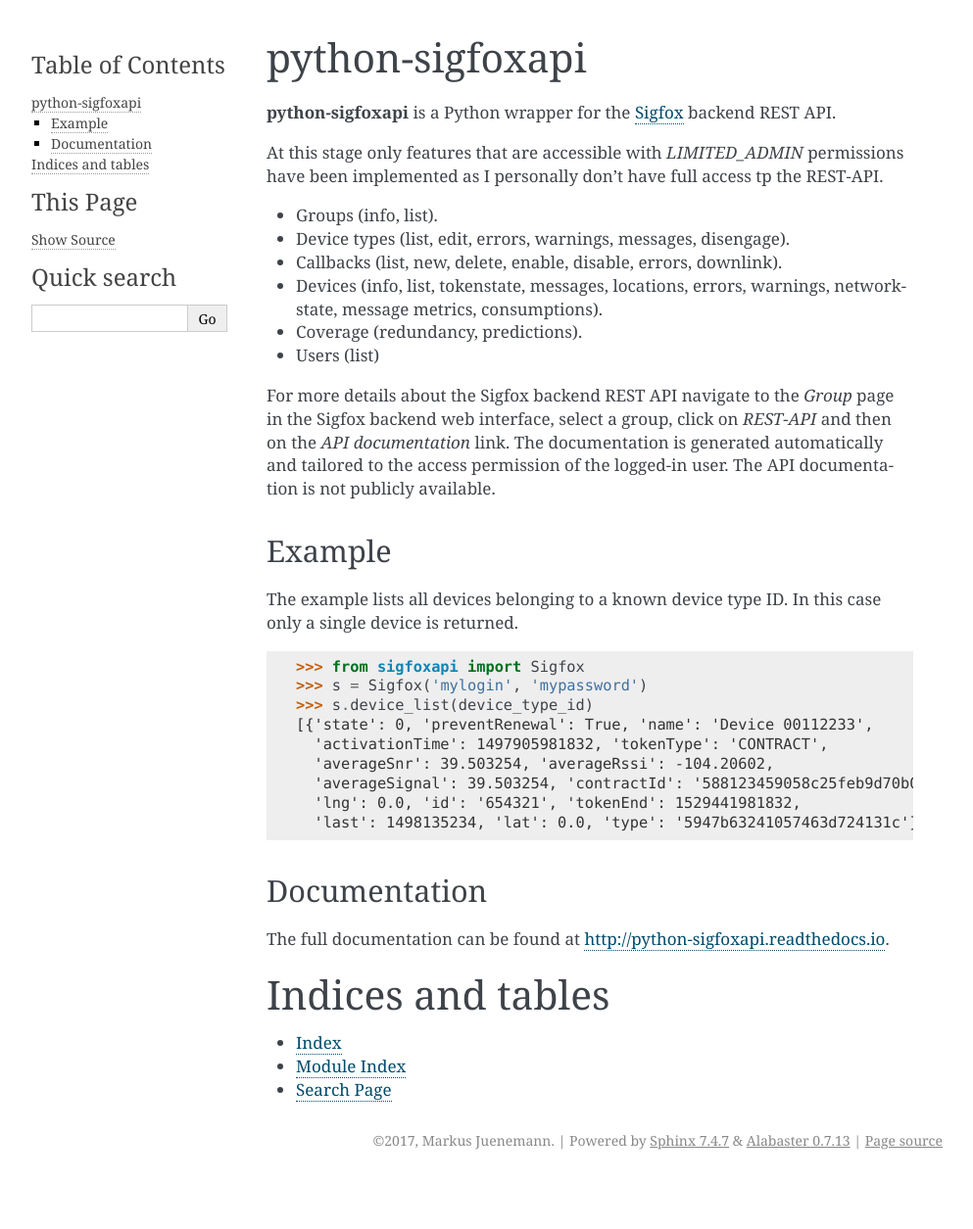
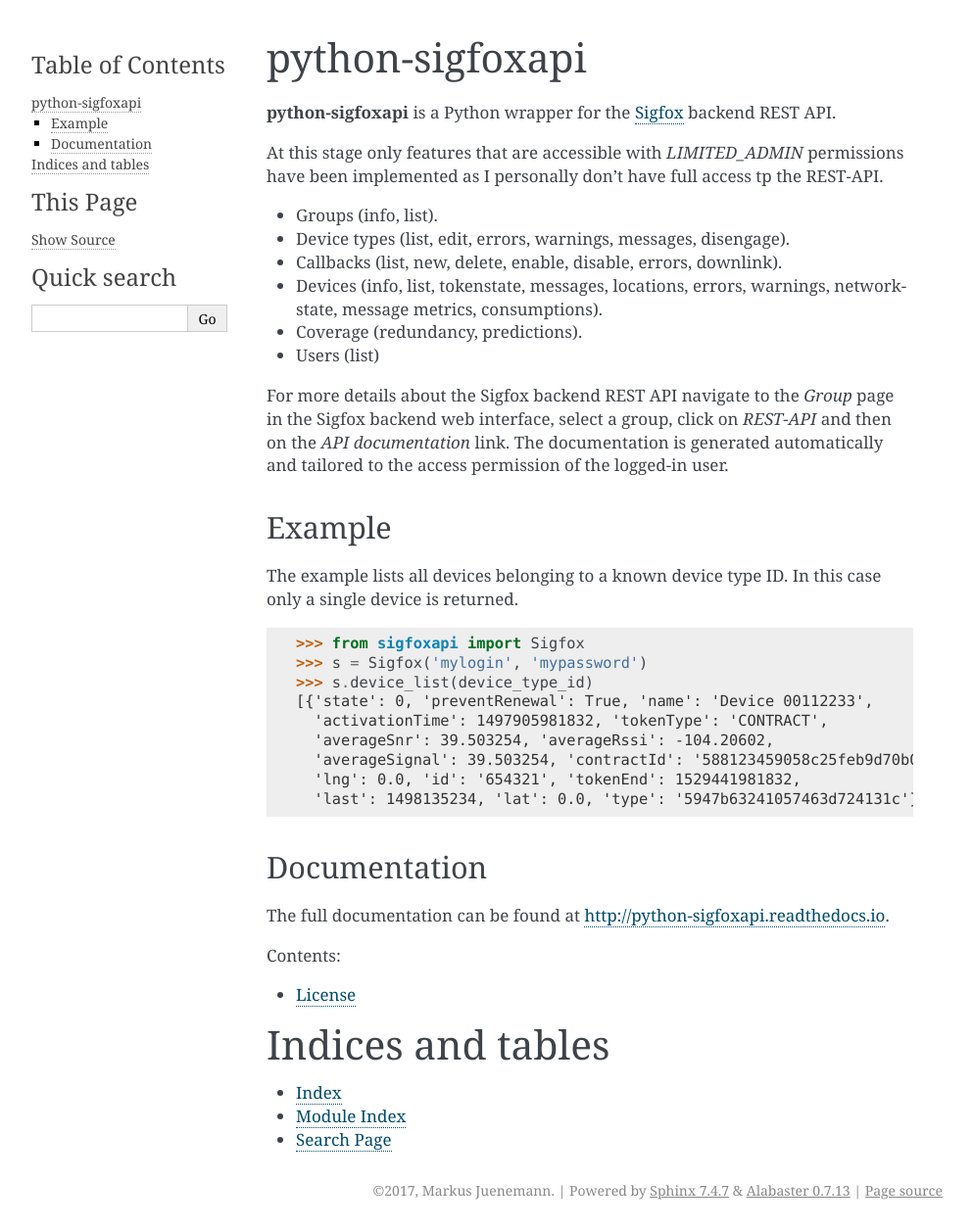
Before and after one commit to mjuenema/python-sigfox-backend-api, a Sphinx documentation site: the page built from docs/source/index.rst, in a window 1280 px wide. Shown: the whole page at 98% size, without its empty margins (148-1141 px from the left). Built offline with Sphinx 7.4.7, drawn with Linux system fonts in a browser that asks for light colours; before the commit the page ends 1204 px from its top, so only the background shows below that.

Commit message:
License is now included in doco

```diff
--- a/README.rst
+++ b/README.rst
@@ -21,7 +21,6 @@
 page in the Sigfox backend web interface, select a group, click on *REST-API*
 and then on the *API documentation* link. The documentation is generated
 automatically and tailored to the access permission of the logged-in user.
-The API  documentation is not publicly available.
 
 Example
 -------
--- a/docs/source/license.rst
+++ b/docs/source/license.rst
@@ -1 +1,6 @@
+License
+=======
+
+**python-sigfoxapi** has been released under the BSD 2-clause "Simplified" License.
+
 .. include:: ../../LICENSE
```
